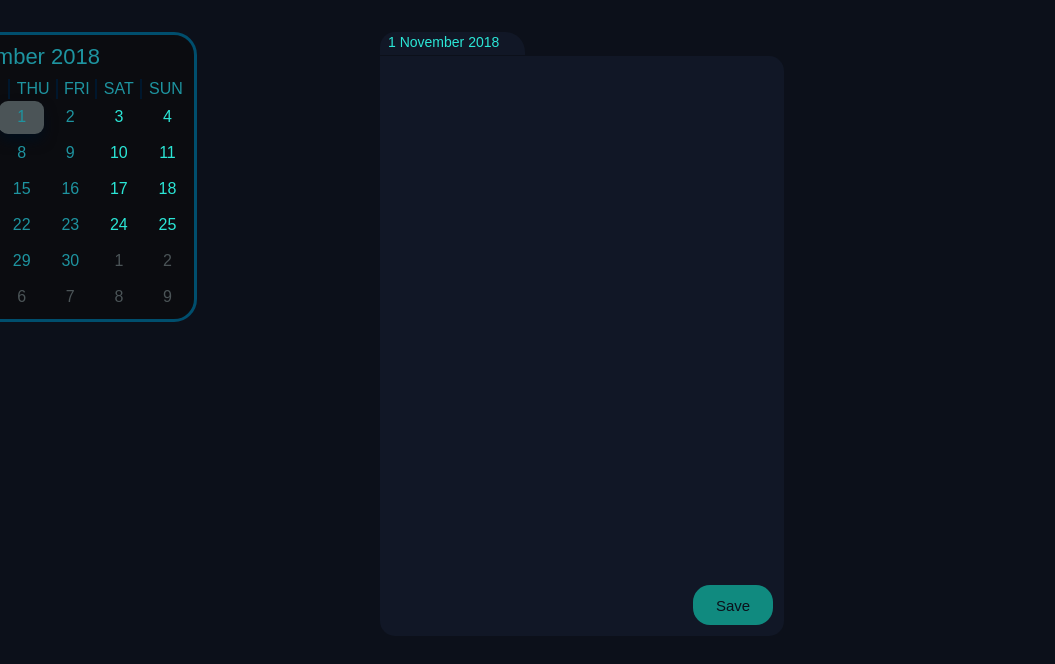
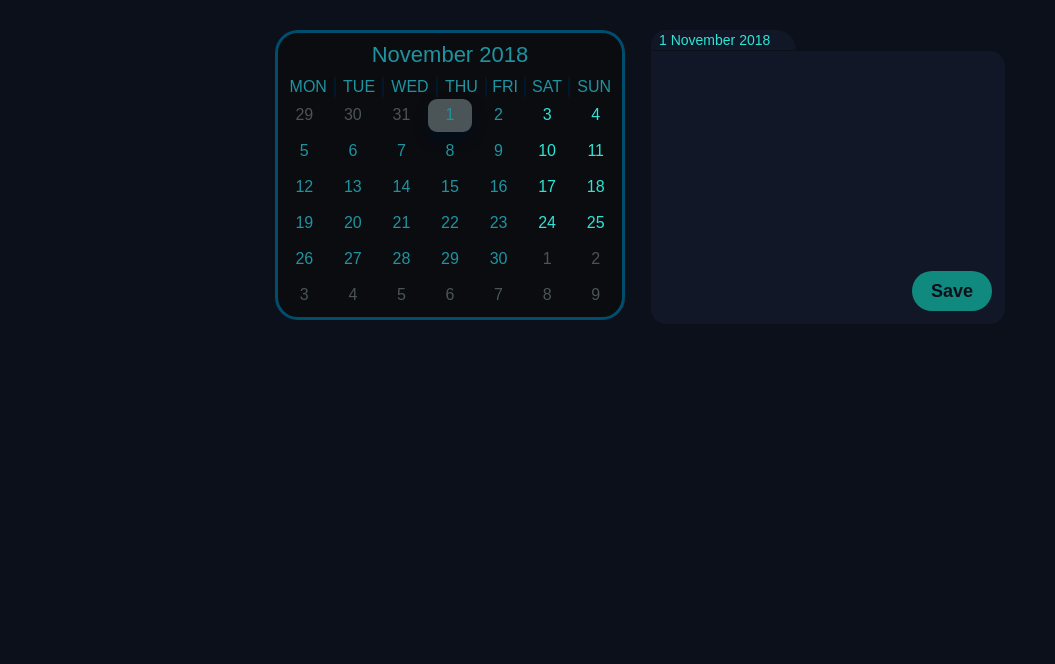
Before and after one commit to RomanLevak/task-manager, a website built with webpack: page client/public/index.html in a window 1280 px wide. Shown: the whole page, without its empty margins (0-1055 px from the left). Built offline with nearby package versions, Linux system fonts and the light colour scheme; files whose address does not match are found by name.

Commit message:
fixed style errors

```diff
--- a/client/public/index.html
+++ b/client/public/index.html
@@ -1,22 +1,19 @@
 <!DOCTYPE html>
 <html lang="en">
-
 	<head>
 		<meta charset="UTF-8">
 		<meta http-equiv="Content-Security-Policy" content="script-src 'self' 'unsafe-inline' 'unsafe-eval';">
 		<link href="/images/favicon.ico" rel="shortcut icon">
 		<title>Task-Manager</title>
 	</head>
-
 	<body>
+		<div class="wrapper">
 			<div id='calendar-wrap'>
 			</div>
 
 			<div id="tab-wrap">
-
 			</div>
-
+		</div>
 		<script src="scripts/index.js"></script>
 	</body>
-
 </html>
--- a/client/src/scripts/tab.js
+++ b/client/src/scripts/tab.js
@@ -35,8 +35,8 @@ export default class Tab
 				<span id='tab-header-text'>${header_text}</span>
 			</header>
 			<textarea value=${body_text} id='tab-text-area'></textarea>
-		</div>
-		<button class='tab-btn' id='tab-save-btn'>Save</button>`
+		<button class='tab-btn' id='tab-save-btn'>Save</button>
+		</div>`
 
 		this.parent_node.innerHTML = body
 	}
--- a/client/src/styles/calendar.less
+++ b/client/src/styles/calendar.less
@@ -16,14 +16,7 @@ body {
 	background-color: @body-background;
 }
 
-#calendar-wrap {
-	position: absolute;
-	left: 50%;
-	top: 0;
-	margin-left: -175px;
-	width: 350px;
-	height: 290px;
-}
+
 
 #calendar {
 	height: 100%;
--- a/client/src/styles/index.less
+++ b/client/src/styles/index.less
@@ -7,21 +7,24 @@ body{
 	color: @light-blue;
 	font-family: Arial, "Helvetica Neue", Helvetica, sans-serif;
 	background-color: @dark-blue;
-	box-sizing: border-box;
+}
+
+.wrapper{
+	display: flex;
+	max-width: 730px;
+	flex-wrap: wrap;
+	margin: 30px auto 0;
 }
 
 #calendar-wrap{
+	flex: none;
 	width: 350px;
 	height: 290px;
-	position: absolute;
-	left: 1.7%;
-	top: 4%;
+	margin-right: 26px;
 }
 
 #tab-wrap{
-	position: absolute;
-	height: 600px;
-	width: 400px;
-	left: 380px;
-	top: 4%;
+	flex: none;
+	min-height: 290px;
+	width: 350px;
 }
--- a/client/src/styles/tab.less
+++ b/client/src/styles/tab.less
@@ -14,14 +14,12 @@
 	line-height: 14px;
 	padding: 3px 8px;
 	width: 145px;
-	height: 4%;
 	border-bottom: 1px solid @dark-blue;
 	border-radius: 15px 20px 0 0;
 	background-color: @tab-background;
 }
 
 #tab-text-area{
-	position: relative;
 	color: @tab-text;
 	font-size: 18px;
 	resize: none;
@@ -29,7 +27,7 @@
 	background-color: @tab-background;
 	border: none;
 	width: 100%;
-	height: 96%;
+	height: calc(100% - 21px);
 
 	&:focus{
 		outline: none;
@@ -38,21 +36,21 @@
 
 .tab-btn{
 	position: absolute;
-	background-color: @dark-green;
-	font-size: 15px;
-	color: @dark-blue;
-	border: none;
-	outline: none;
+	bottom: 9px;
+	right: 9px;
 	width: 80px;
 	height: 40px;
-	border-radius: 17px;
-	right: 7px;
-	bottom: 7px;
-	transition: font-size 0.2s, background-color 0.2s;
-
+	border: none;
+	border-radius: 20px;
+	outline: none;
+	background-color: @dark-green;
+	color: @dark-blue;
+	font-size: 18px;
+	font-weight: bold;
+	cursor: pointer;
+	box-sizing: border-box;
+	transition: 0.2s;
 	&:hover{
-		cursor: pointer;
-		font-size: 18px;
-		background-color: @green;
+		transform: scale(1.1);
 	}
 }
--- a/client/webpack.config.js
+++ b/client/webpack.config.js
@@ -28,15 +28,15 @@ module.exports = {
 	devtool: 'sourcemaps',
 	mode: 'development',
 	watch: true,
-	// plugins: [
-	// 	new BrowserSyncPlugin(
-	// 	{
-	// 		port: 6060,
-	// 		files: ['./public/*.html', './public/styles/*.css'],
-	// 		server:
-	// 		{
-	// 			baseDir: ['./public']
-	// 		}
-	// 	})
-	// ]
+	plugins: [
+		new BrowserSyncPlugin(
+		{
+			port: 6060,
+			files: ['./public/*.html', './public/styles/*.css'],
+			server:
+			{
+				baseDir: ['./public']
+			}
+		})
+	]
 }
```
Lines whose indentation alone changed are shown as unchanged.
